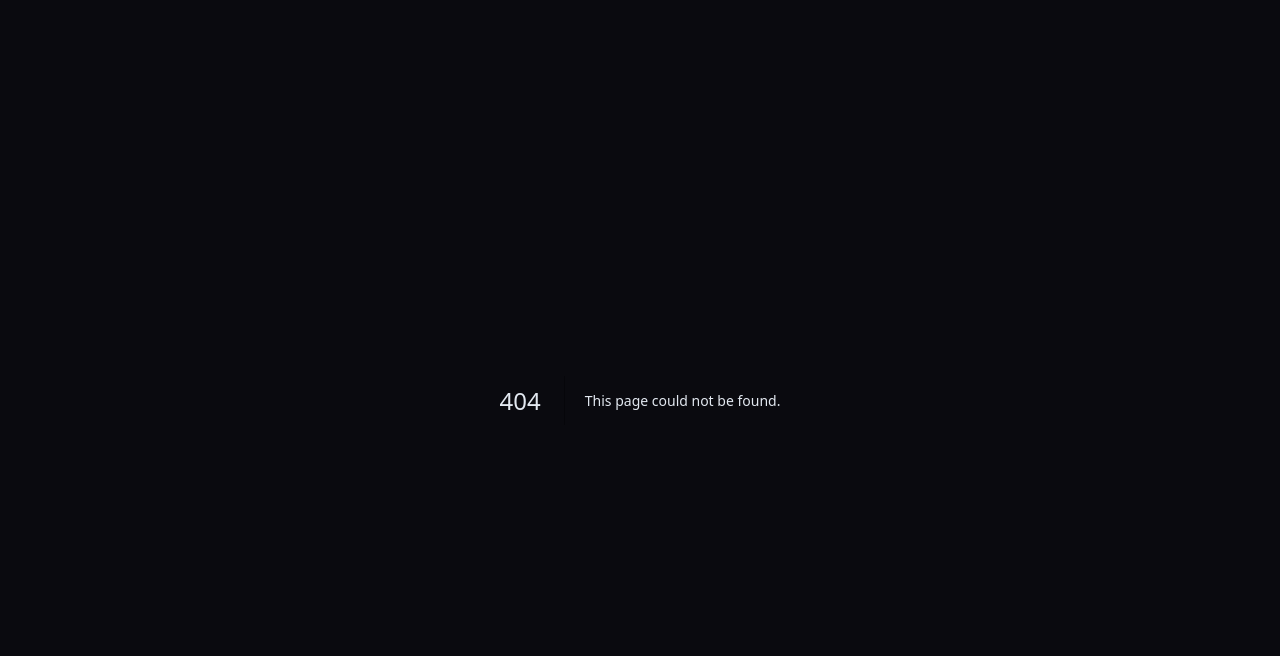
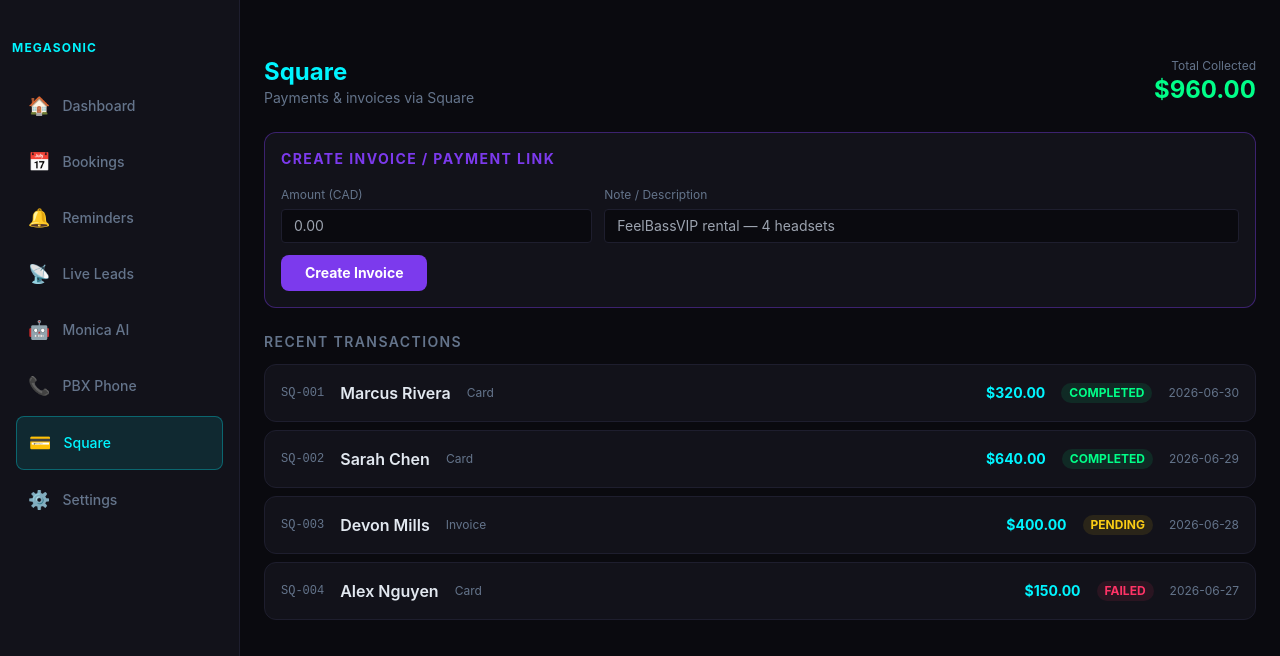
Before and after one commit to homesetupsolutions/MEGASONICET, a Next.js app: page /square in a window 1280 px wide. Before the commit this address had no page. Shown: the top 656 px of the page. Built offline with nearby package versions, Linux system fonts and the light colour scheme; no server answers.

Commit message:
Create SquarePage component for payments management

```diff
--- /dev/null
+++ b/src/app/square/page.tsx
@@ -0,0 +1,107 @@
+'use client'
+import { useState, useEffect } from 'react'
+import Sidebar from '@/components/Sidebar'
+import TitleBar from '@/components/TitleBar'
+
+const DEMO_PAYMENTS = [
+  { id: 'SQ-001', amount: 320.00, name: 'Marcus Rivera', status: 'COMPLETED', created: '2026-06-30T14:22:00Z', method: 'Card' },
+  { id: 'SQ-002', amount: 640.00, name: 'Sarah Chen', status: 'COMPLETED', created: '2026-06-29T10:15:00Z', method: 'Card' },
+  { id: 'SQ-003', amount: 400.00, name: 'Devon Mills', status: 'PENDING', created: '2026-06-28T18:00:00Z', method: 'Invoice' },
+  { id: 'SQ-004', amount: 150.00, name: 'Alex Nguyen', status: 'FAILED', created: '2026-06-27T09:00:00Z', method: 'Card' },
+]
+
+const STATUS_COLORS: Record<string,string> = {
+  COMPLETED: 'text-[#00ff88] bg-[#00ff88]/10',
+  PENDING: 'text-yellow-400 bg-yellow-400/10',
+  FAILED: 'text-[#ff3366] bg-[#ff3366]/10',
+}
+
+export default function SquarePage() {
+  const [payments, setPayments] = useState(DEMO_PAYMENTS)
+  const [loading, setLoading] = useState(false)
+  const [amount, setAmount] = useState('')
+  const [note, setNote] = useState('')
+  const [sending, setSending] = useState(false)
+  const [msg, setMsg] = useState('')
+
+  useEffect(() => {
+    setLoading(true)
+    fetch('/api/square')
+      .then(r => r.json())
+      .then(d => { if (d?.payments?.length) setPayments(d.payments) })
+      .catch(() => {})
+      .finally(() => setLoading(false))
+  }, [])
+
+  const sendInvoice = async () => {
+    if (!amount || !note) return
+    setSending(true)
+    setMsg('')
+    const res = await fetch('/api/square', {
+      method: 'POST',
+      headers: { 'Content-Type': 'application/json' },
+      body: JSON.stringify({ amount: Number(amount), note }),
+    })
+    const data = await res.json()
+    setSending(false)
+    setMsg(res.ok ? `Invoice created: ${data.id || 'OK'}` : data.error || 'Error')
+    if (res.ok) { setAmount(''); setNote('') }
+  }
+
+  const total = payments.filter(p => p.status === 'COMPLETED').reduce((s, p) => s + p.amount, 0)
+
+  return (
+    <div className="flex h-screen bg-[#0a0a0f]">
+      <TitleBar />
+      <Sidebar />
+      <main className="flex-1 overflow-y-auto p-6 mt-8">
+        <div className="flex items-center justify-between mb-6">
+          <div>
+            <h1 className="text-2xl font-bold text-[#00f5ff]">Square</h1>
+            <p className="text-[#64748b] text-sm">Payments & invoices via Square</p>
+          </div>
+          <div className="text-right">
+            <p className="text-xs text-[#64748b]">Total Collected</p>
+            <p className="text-2xl font-bold text-[#00ff88]">${total.toFixed(2)}</p>
+          </div>
+        </div>
+
+        <div className="bg-[#12121a] border border-[#7c3aed]/40 rounded-xl p-4 mb-6">
+          <h2 className="text-sm font-bold text-[#7c3aed] mb-3 uppercase tracking-widest">Create Invoice / Payment Link</h2>
+          <div className="grid grid-cols-3 gap-3">
+            <div>
+              <label className="text-xs text-[#64748b]">Amount (CAD)</label>
+              <input value={amount} onChange={e => setAmount(e.target.value)} type="number" placeholder="0.00" className="w-full bg-[#0a0a0f] border border-[#1e1e2e] text-[#e2e8f0] rounded px-3 py-1.5 text-sm mt-1" />
+            </div>
+            <div className="col-span-2">
+              <label className="text-xs text-[#64748b]">Note / Description</label>
+              <input value={note} onChange={e => setNote(e.target.value)} placeholder="FeelBassVIP rental — 4 headsets" className="w-full bg-[#0a0a0f] border border-[#1e1e2e] text-[#e2e8f0] rounded px-3 py-1.5 text-sm mt-1" />
+            </div>
+          </div>
+          {msg && <p className="text-xs text-[#00f5ff] mt-2">{msg}</p>}
+          <button onClick={sendInvoice} disabled={sending} className="mt-3 bg-[#7c3aed] text-white font-bold px-6 py-2 rounded-lg hover:opacity-80 disabled:opacity-50 text-sm">
+            {sending ? 'Sending...' : 'Create Invoice'}
+          </button>
+        </div>
+
+        <h2 className="text-sm font-semibold text-[#64748b] uppercase tracking-widest mb-3">Recent Transactions</h2>
+        <div className="space-y-2">
+          {payments.map(p => (
+            <div key={p.id} className="bg-[#12121a] border border-[#1e1e2e] rounded-xl p-4 flex items-center justify-between hover:border-[#00f5ff]/30 transition-colors">
+              <div className="flex items-center gap-4">
+                <span className="font-mono text-xs text-[#64748b]">{p.id}</span>
+                <span className="font-semibold text-[#e2e8f0]">{p.name}</span>
+                <span className="text-xs text-[#64748b]">{p.method}</span>
+              </div>
+              <div className="flex items-center gap-4">
+                <span className="text-sm font-bold text-[#00f5ff]">${p.amount.toFixed(2)}</span>
+                <span className={`text-xs font-bold px-2 py-0.5 rounded-full ${STATUS_COLORS[p.status] || 'text-[#64748b]'}`}>{p.status}</span>
+                <span className="text-xs text-[#64748b]">{new Date(p.created).toLocaleDateString('en-CA')}</span>
+              </div>
+            </div>
+          ))}
+        </div>
+      </main>
+    </div>
+  )
+}
```
